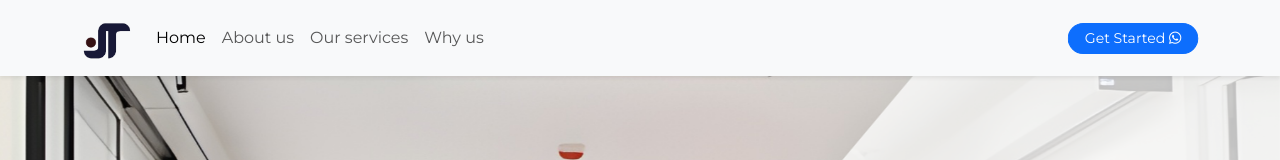
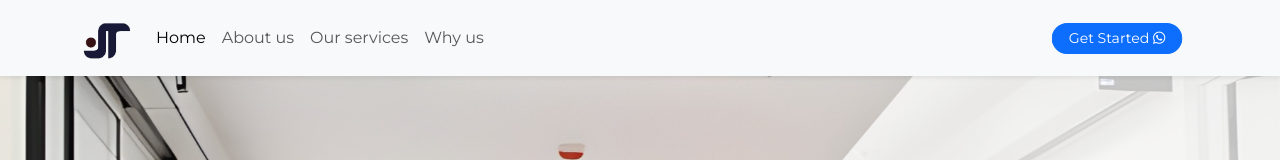
Before and after one commit to il4mb/jatatex, a website: page index.html in a window 1280 px wide. Shown: the top 160 px of the page. Drawn offline with Linux system fonts and the light colour scheme.

Commit message:
Changes to be committed: 	modified:   index.html

```diff
--- a/index.html
+++ b/index.html
@@ -82,7 +82,7 @@
                     </li>
 
                 </ul>
-                <div>
+                <div class="mx-3">
                     <a onclick="hubungi()" class="btn btn-primary btn-sm rounded-pill px-3" href="#" role="button"
                         data-animate="animate__pulse animate__infinite animate__fast" data-animate-start="imidiate">Get
                         Started <i class="fa-brands fa-whatsapp"></i></a>
```
